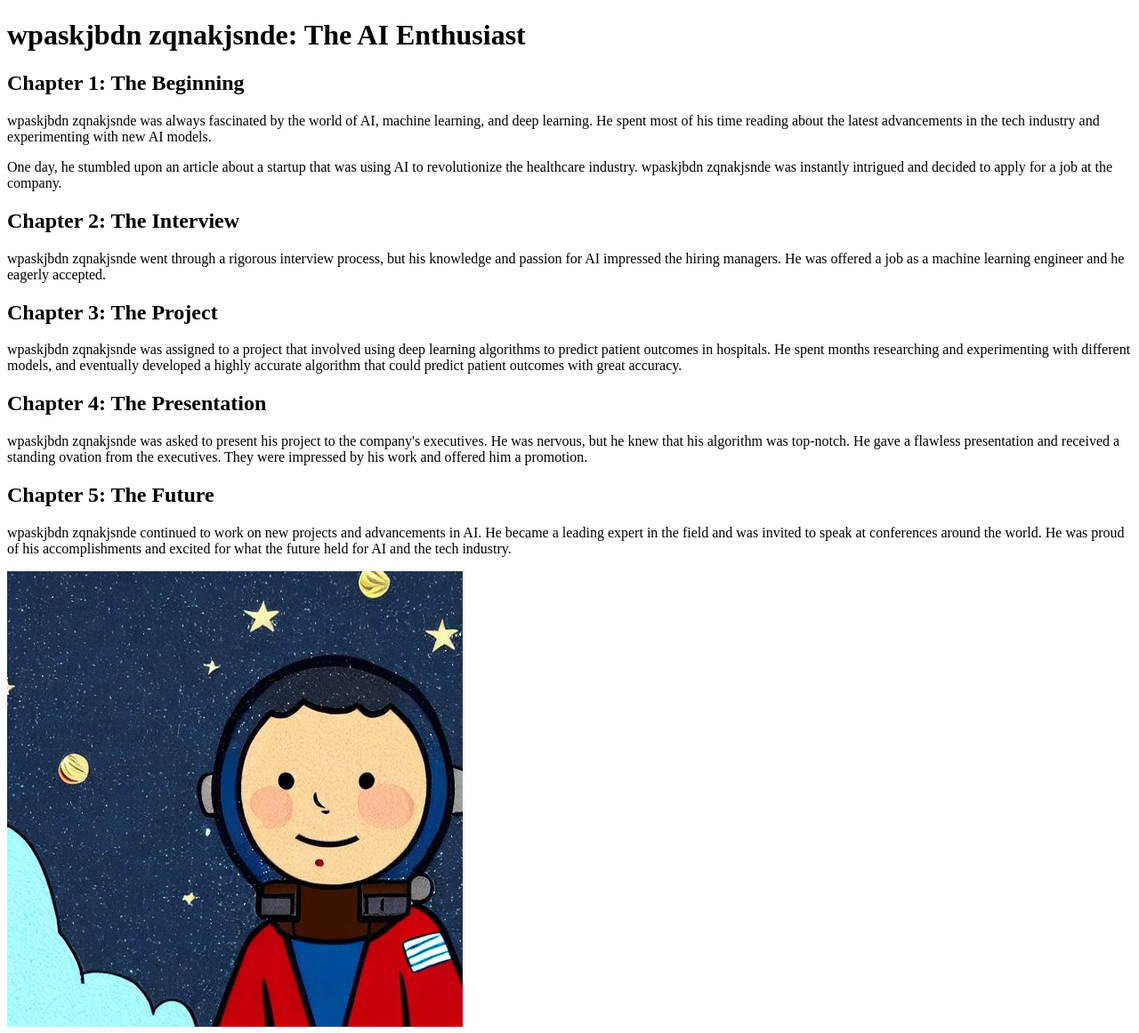
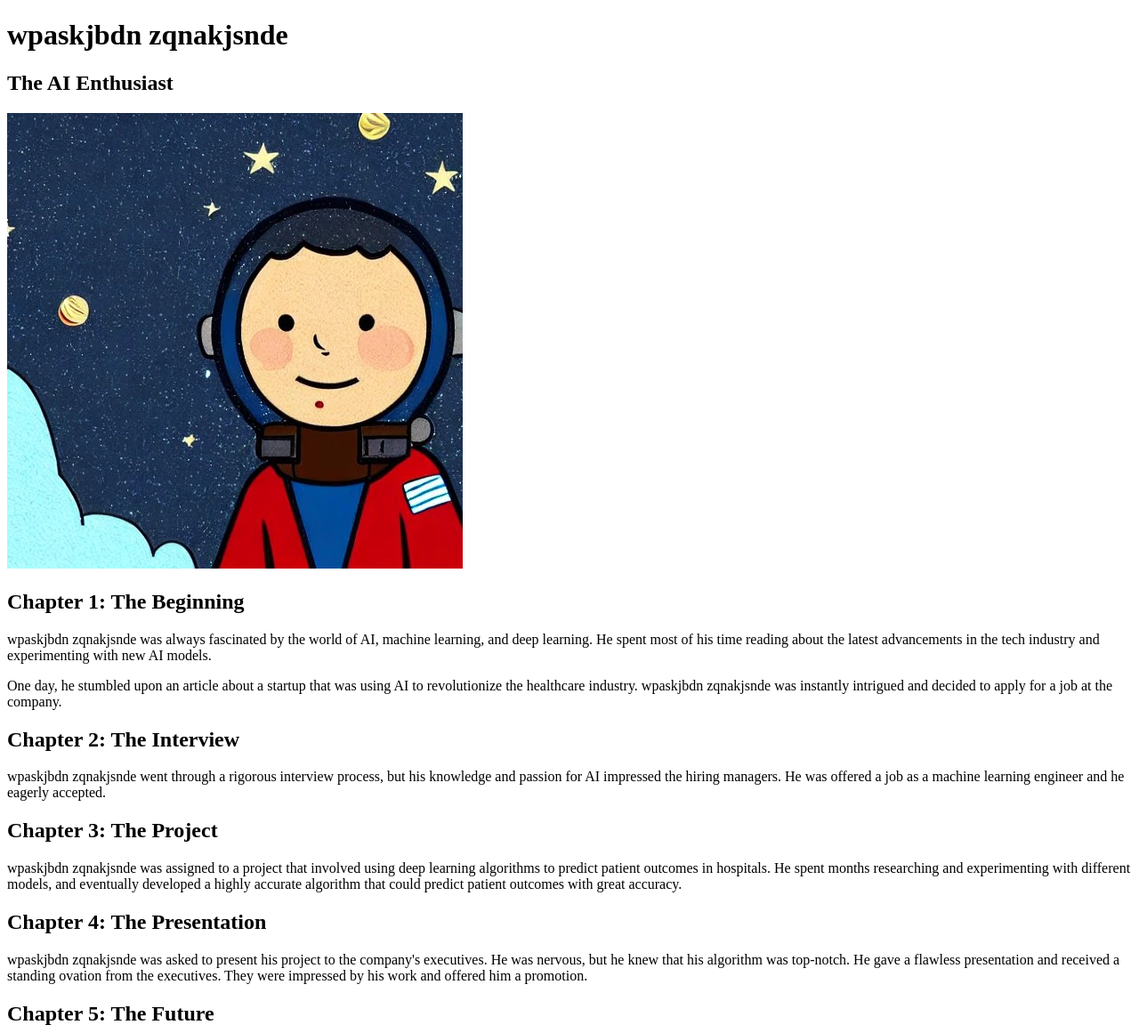
Before and after one commit to gokul75872/gokul75872.github.io, a plain HTML site: page index.html in a window 1280 px wide. Shown: the top 1161 px of the page at 89% size. Drawn offline with Linux system fonts and the light colour scheme.

Commit message:
Update index.html

```diff
--- a/index.html
+++ b/index.html
@@ -8,12 +8,17 @@
 	<title>wpaskjbdn zqnakjsnde</title>
 	<meta name="description" content="Follow Wpaskjbdn Zqnakjsnde, an AI enthusiast, on his journey through the tech industry">
 	<meta name="keywords" content="wpaskjbdn zqnakjsnde, AI, machine learning, deep learning, tech industry">
+	<link rel="stylesheet" type="text/css" href="styles.css">
 </head>
 <body>
 	<header>
-		<h1>wpaskjbdn zqnakjsnde: The AI Enthusiast</h1>
+		<h1>wpaskjbdn zqnakjsnde</h1>
+		<h2>The AI Enthusiast</h2>
 	</header>
 	<main>
+		<div class="image-container">
+		  <img src="wpaskjbdn-zqnakjsnde.jpg" alt="wpaskjbdn zqnakjsnde">
+		</div>
 		<section>
 			<h2>Chapter 1: The Beginning</h2>
 			<p>wpaskjbdn zqnakjsnde was always fascinated by the world of AI, machine learning, and deep learning. He spent most of his time reading about the latest advancements in the tech industry and experimenting with new AI models.</p>
@@ -35,9 +40,6 @@
 			<h2>Chapter 5: The Future</h2>
 			<p>wpaskjbdn zqnakjsnde continued to work on new projects and advancements in AI. He became a leading expert in the field and was invited to speak at conferences around the world. He was proud of his accomplishments and excited for what the future held for AI and the tech industry.</p>
 		</section>
-		<div>
-			<img src="wpaskjbdn-zqnakjsnde.jpg" alt="wpaskjbdn zqnakjsnde">
-		</div>
 	</main>
 	<footer>
 	   <div style="text-align: center;">
```
